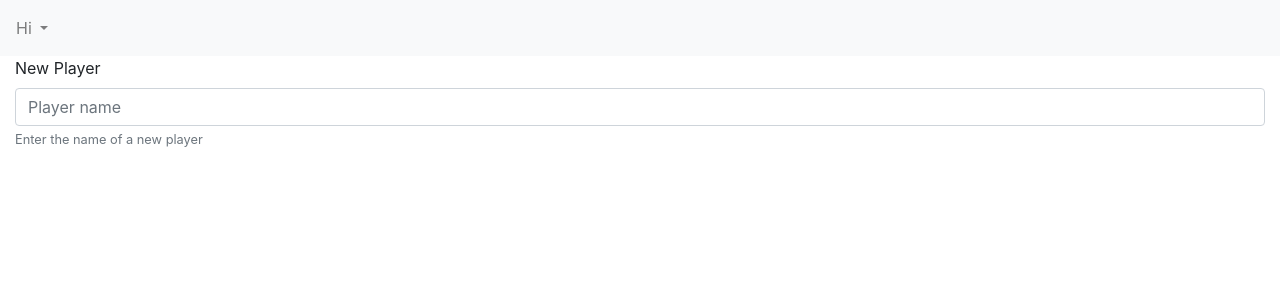
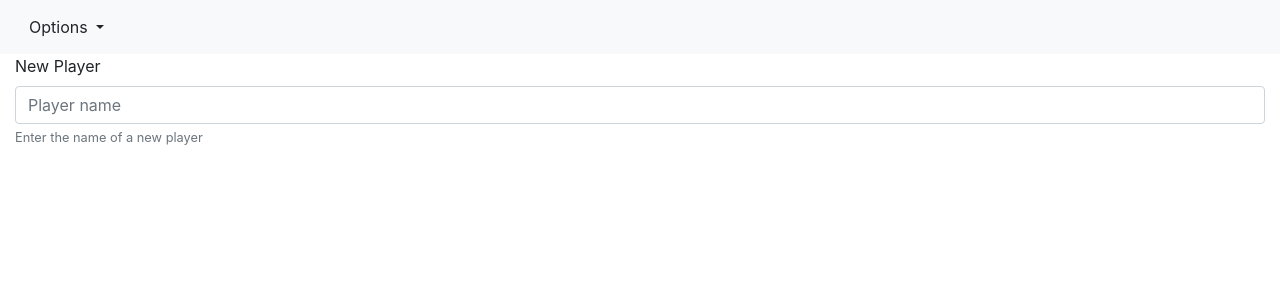
Before and after one commit to Jaco26/simple-flask-and-flasksqlalchemy, a Flask app: page / in a window 1280 px wide. Shown: the top 300 px of the page. Run offline with Flask 2, Linux system fonts and the light colour scheme; data that the repository does not hold is empty; some libraries are stand-ins or nearby versions.

Commit message:
making a dropdown component

```diff
--- a/game_api/static/scripts/components.js
+++ b/game_api/static/scripts/components.js
@@ -27,213 +27,8 @@ Vue.component('row', {
 Vue.component('b-col', {
   template: //html
   `
-    <div class="col" :class="classObj">
+    <div class="col">
       <slot></slot>
     </div>
   `,
-  props: {
-    'd-flex': Boolean,
-    'justify-start': Boolean,
-    'justify-end': Boolean,
-    'justify-center': Boolean,
-    'justify-between': Boolean,
-    'justify-around': Boolean,
-    'justify-sm-start': Boolean,
-    'justify-sm-end': Boolean,
-    'justify-sm-center': Boolean,
-    'justify-sm-between': Boolean,
-    'justify-sm-around': Boolean,
-    'justify-md-start': Boolean,
-    'justify-md-end': Boolean,
-    'justify-md-center': Boolean,
-    'justify-md-between': Boolean,
-    'justify-md-around': Boolean,
-    'justify-lg-start': Boolean,
-    'justify-lg-end': Boolean,
-    'justify-lg-center': Boolean,
-    'justify-lg-between': Boolean,
-    'justify-lg-around': Boolean,
-    'justify-xl-start': Boolean,
-    'justify-xl-end': Boolean,
-    'justify-xl-center': Boolean,
-    'justify-xl-between': Boolean,
-    'justify-xl-around': Boolean,
-    'align-start': Boolean,
-    'align-end': Boolean,
-    'align-center': Boolean,
-    'align-baseline': Boolean,
-    'align-stretch': Boolean,
-    'align-sm-start': Boolean,
-    'align-sm-end': Boolean,
-    'align-sm-center': Boolean,
-    'align-sm-baseline': Boolean,
-    'align-sm-stretch': Boolean,
-    'align-md-start': Boolean,
-    'align-md-end': Boolean,
-    'align-md-center': Boolean,
-    'align-md-baseline': Boolean,
-    'align-md-stretch': Boolean,
-    'align-lg-start': Boolean,
-    'align-lg-end': Boolean,
-    'align-lg-center': Boolean,
-    'align-lg-baseline': Boolean,
-    'align-lg-stretch': Boolean,
-    'align-xl-start': Boolean,
-    'align-xl-end': Boolean,
-    'align-xl-center': Boolean,
-    'align-xl-baseline': Boolean,
-    'align-xl-stretch': Boolean,
-    'align-self-start': Boolean,
-    'align-self-end': Boolean,
-    'align-self-center': Boolean,
-    'align-self-baseline': Boolean,
-    'align-self-stretch': Boolean,
-    'align-self-sm-start': Boolean,
-    'align-self-sm-end': Boolean,
-    'align-self-sm-center': Boolean,
-    'align-self-sm-baseline': Boolean,
-    'align-self-sm-stretch': Boolean,
-    'align-self-md-start': Boolean,
-    'align-self-md-end': Boolean,
-    'align-self-md-center': Boolean,
-    'align-self-md-baseline': Boolean,
-    'align-self-md-stretch': Boolean,
-    'align-self-lg-start': Boolean,
-    'align-self-lg-end': Boolean,
-    'align-self-lg-center': Boolean,
-    'align-self-lg-baseline': Boolean,
-    'align-self-lg-stretch': Boolean,
-    'align-self-xl-start': Boolean,
-    'align-self-xl-end': Boolean,
-    'align-self-xl-center': Boolean,
-    'align-self-xl-baseline': Boolean,
-    'align-self-xl-stretch': Boolean,
-  },
-  computed: {
-    classObj: function() {
-      return Object.keys(this.$props).reduce((a, b) => {
-        const capsRe = /[A-Z]/g;
-        if (this.$props[b]) {
-          const capsIs = b.split('').map((c, i) => capsRe.test(c) ? i : '').filter(c => c);
-          let newB = capsIs.reduce((accum, capI) => {
-            accum = accum.replace(b[capI], `-${b[capI].toLowerCase()}`);
-            return accum;
-          }, b);
-          if (newB.includes('align-self')) {
-            newB = newB;
-          } else if (b.includes('justify')) {
-            newB = 'justify-content' + newB.slice(newB.indexOf('y') + 1).toLowerCase();
-          } else if (newB === 'd-flex') {
-            newB = newB
-          } else {
-            newB = 'align-items' + newB.slice(newB.indexOf('n') + 1).toLowerCase();
-          }
-          a[newB] = newB;
-        }
-        return a;
-      }, {})
-    }
-  }
-})
-
-
-// Vue.component('container', {
-//   template: //html
-//   `
-//     <div :class="classObj">
-//       <slot></slot>
-//     </div>
-//   `,
-//   props: {
-//     'fillHeight': Boolean
-//   },
-//   computed: {
-//     classObj: function() {
-//       return {
-//         'fill-height': this.fillHeight,
-//         container: true,
-//       };
-//     },
-//   },
-// });
-
-
-// Vue.component('row', {
-//   template: //html
-//   `
-//     <div class="row" :style="styleObj">
-//       <slot></slot>
-//     </div>
-//   `,
-//   props: {
-//     m: String,
-//     p: String,
-//     height: {
-//       default: 0,
-//     },
-//     width: {
-//       default: 0,
-//     },
-//     justifyStart: Boolean,
-//     justifyEnd: Boolean,
-//     justifyCenter: Boolean,
-//     alignStart: Boolean,
-//     alignEnd: Boolean,
-//     alignCenter: Boolean,
-//   },
-//   computed: {
-//     styleObj: function() {
-//       const margin = this.m ? this.m.split(' ').map(item => item += 'px').join(' ') : '';
-//       const padding = this.p ? this.p.split(' ').map(item => item += 'px').join(' ') : '';
-//       const justifyContent = this.justifyCenter ? 'center' : this.justifyEnd ? 'flex-end' : this.justifyStart ? 'flex-start' : '';
-//       const alignItems = this.alignCenter ? 'center' : this.alignEnd ? 'flex-end' : this.alignStart ? 'flex-start' : '';
-//       return {
-//         height: Number(this.height) + 'px',
-//         widht: Number(this.width) + 'px',
-//         margin,
-//         padding,
-//         justifyContent,
-//         alignItems,
-//       };
-//     },
-//   },
-// });
-
-// Vue.component('flex', {
-//   template: //html
-//   `
-//     <div :style="styleObj">
-//       <slot></slot>
-//     </div>
-//   `,
-//   props: {
-//     m: String,
-//     p: String,
-//     f: {
-//       default: 1,
-//     },
-//     justifyStart: Boolean,
-//     justifyEnd: Boolean,
-//     justifyCenter: Boolean,
-//     alignStart: Boolean,
-//     alignEnd: Boolean,
-//     alignCenter: Boolean,
-//     dFlex: Boolean,
-//   },
-//   computed: {
-//     styleObj: function() {
-//       const margin = this.m ? this.m.split(' ').map(item => item += 'px').join(' ') : '';
-//       const padding = this.p ? this.p.split(' ').map(item => item += 'px').join(' ') : '';
-//       const justifyContent = this.justifyCenter ? 'center' : this.justifyEnd ? 'flex-end' : this.justifyStart ? 'flex-start' : '';
-//       const alignItems = this.alignCenter ? 'center' : this.alignEnd ? 'flex-end' : this.alignStart ? 'flex-start' : '';
-//       return {
-//         display: this.dFlex ? 'flex' : '',
-//         margin,
-//         padding,
-//         flex: this.f + ' 1 auto',
-//         justifyContent,
-//         alignItems
-//       };
-//     },
-//   },
-// });
+});
--- a/game_api/static/scripts/main.js
+++ b/game_api/static/scripts/main.js
@@ -1,30 +1,59 @@
+
+const DropDown = {
+  template: //html
+  `<div class="dropdown" @mouseleave="show = false">
+      <button @mouseenter="show = true" class="btn btn-light dropdown-toggle">
+        Options
+      </button>
+      <div v-if="show" class="dropdown-menu">
+        <div
+          v-for="(item, i) in menuItems"
+          :key="i"
+          @click="item.action"
+          class="dropdown-item pointer"
+        >
+          {{item.text}}
+        </div>
+      </div>
+    </div>
+  `,
+  props: {
+    menuItems: Array,
+  },
+  data: function() {
+    return {
+      show: false,
+    }
+  },
+}
 
 const MenuBar = {
   template: //html
   `
     <row>
       <nav class="col navbar navbar-light bg-light">
-        <ul class="navbar-nav">
-          <li class="nav-item dropdown">
-            <a
-              class="nav-link dropdown-toggle"
-              @click="showMenu = !showMenu"
-            >
-              Hi
-            </a>
-            <div v-if="showMenu" class="col" >
-              <a class="dropdown-item" href="#">Action</a>
-              <a class="dropdown-item" href="#">Another action</a>
-              <a class="dropdown-item" href="#">Something else here</a>
-            </div>
-          </li>
-        </ul>
+        <DropDown :menuItems="menuItems" />
       </nav>
     </row>
   `,
+  components: {
+    DropDown,
+  },
   data: function() {
     return {
       showMenu: false,
+      menuItems: [
+        {
+          text: 'Add Player',
+          action: this.showAddPlayer,
+        }
+      ]
+    }
+  },
+  methods: {
+    showAddPlayer() {
+      console.log('show add player form');
+
     }
   }
 };
--- a/game_api/static/style.css
+++ b/game_api/static/style.css
@@ -3,20 +3,34 @@ html, body {
   height: 100%;
 }
 
-/* .container {
-  display: block;
-}
-
-.row {
-  display: flex;
-  flex-flow: row;
-  background-color: rgb(209, 150, 183);
-}
-
-.flex {
-  background-color: rgb(120, 202, 191);
-} */
-
 .fill-height {
   height: 100%;
 }
+
+.pointer {
+  cursor: pointer;
+}
+
+/* MY BOOTSTRAP CLASS MODS */
+
+.dropdown-menu {
+  position: absolute;
+  top: 100%;
+  left: 0;
+  z-index: 1000;
+  display: unset;
+  /* display: none; */
+  float: left;
+  min-width: 10rem;
+  padding: 0.5rem 0;
+  margin: 0;
+  /* margin: 0.125rem 0 0; */
+  font-size: 1rem;
+  color: #212529;
+  text-align: left;
+  list-style: none;
+  background-color: #fff;
+  background-clip: padding-box;
+  border: 1px solid rgba(0, 0, 0, 0.15);
+  border-radius: 0.25rem;
+}
--- a/game_api/templates/index.html
+++ b/game_api/templates/index.html
@@ -13,6 +13,7 @@
   <div id="app"></div>
   <script src="static/vendor/axios.js"></script>
   <script src="static/vendor/vue.js"></script>
+  <script src="static/vendor/vuex.js"></script>
   <script src="static/scripts/components.js"></script>
   <script src="static/scripts/main.js"></script>
 
```
